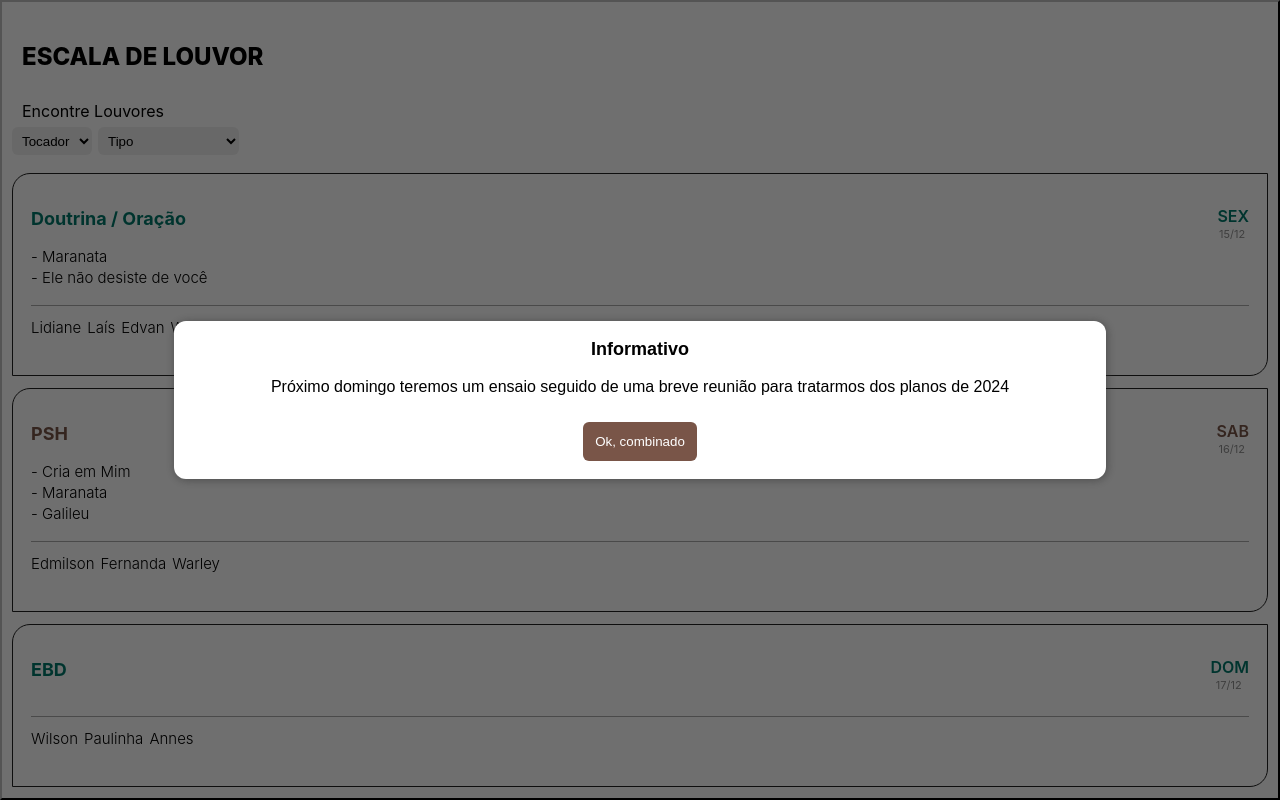
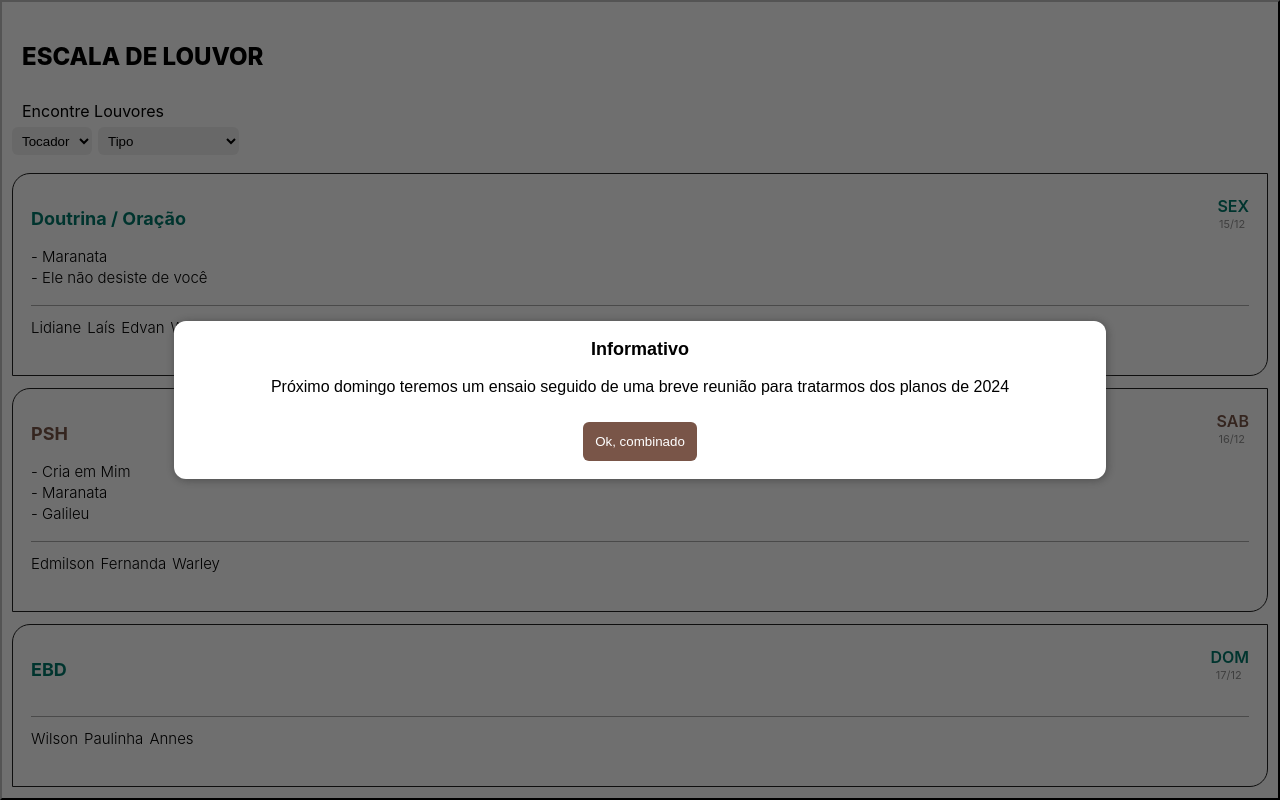
Before and after one commit to hupernikomen/scalepraise, a React (Create React App) app: page / in a window 1280 px wide. Shown: the top 800 px of the page. Built offline with nearby package versions, Linux system fonts and the light colour scheme.

Commit message:
Postagem

```diff
--- a/src/CalendarItem/estilo.css
+++ b/src/CalendarItem/estilo.css
@@ -9,7 +9,7 @@
 .top {
   display: flex;
   justify-content: space-between;
-  align-items: flex-end;
+  align-items: flex-start;
   flex-wrap: wrap;
   margin-bottom: 6px;
 }
```
